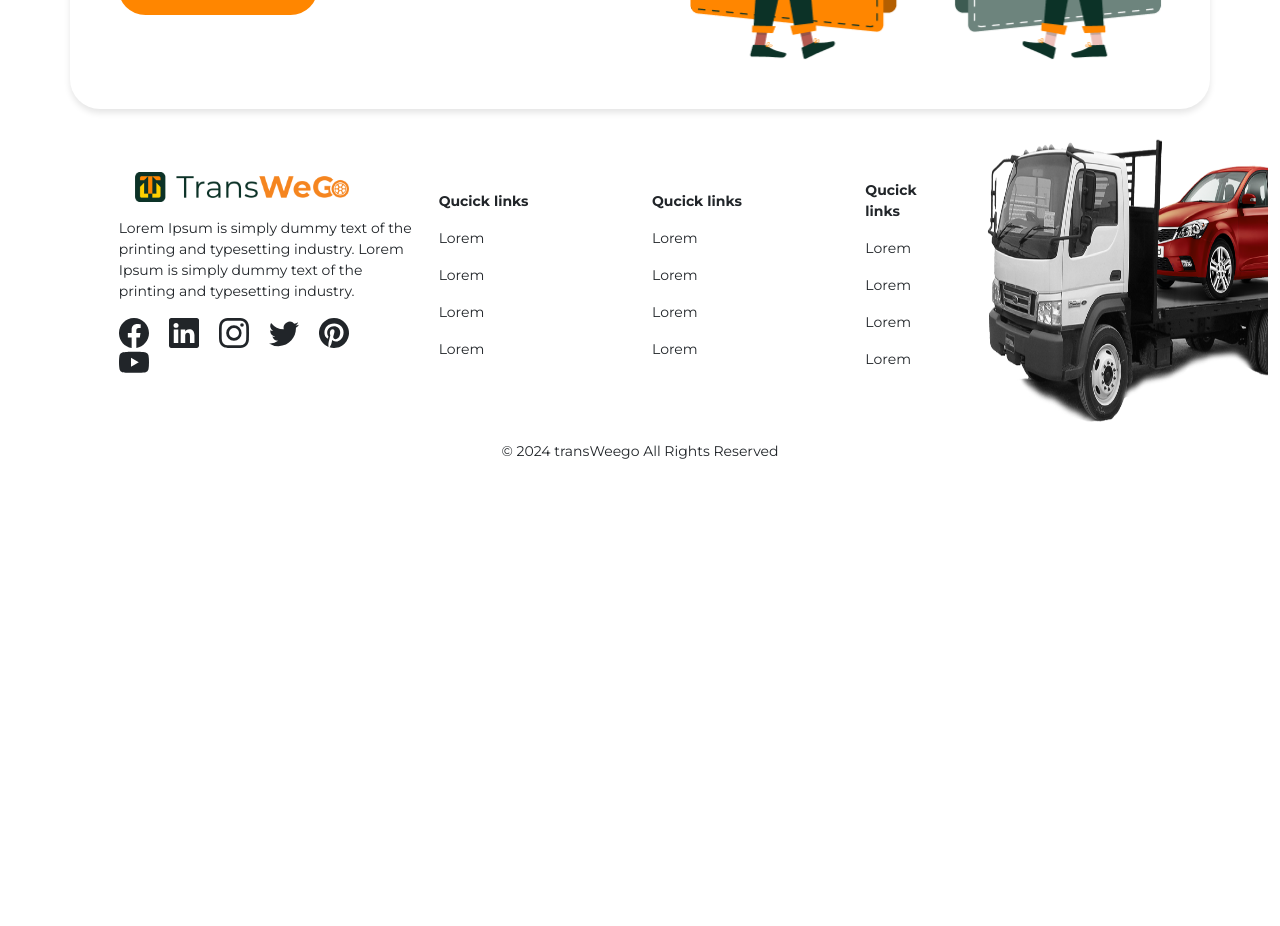
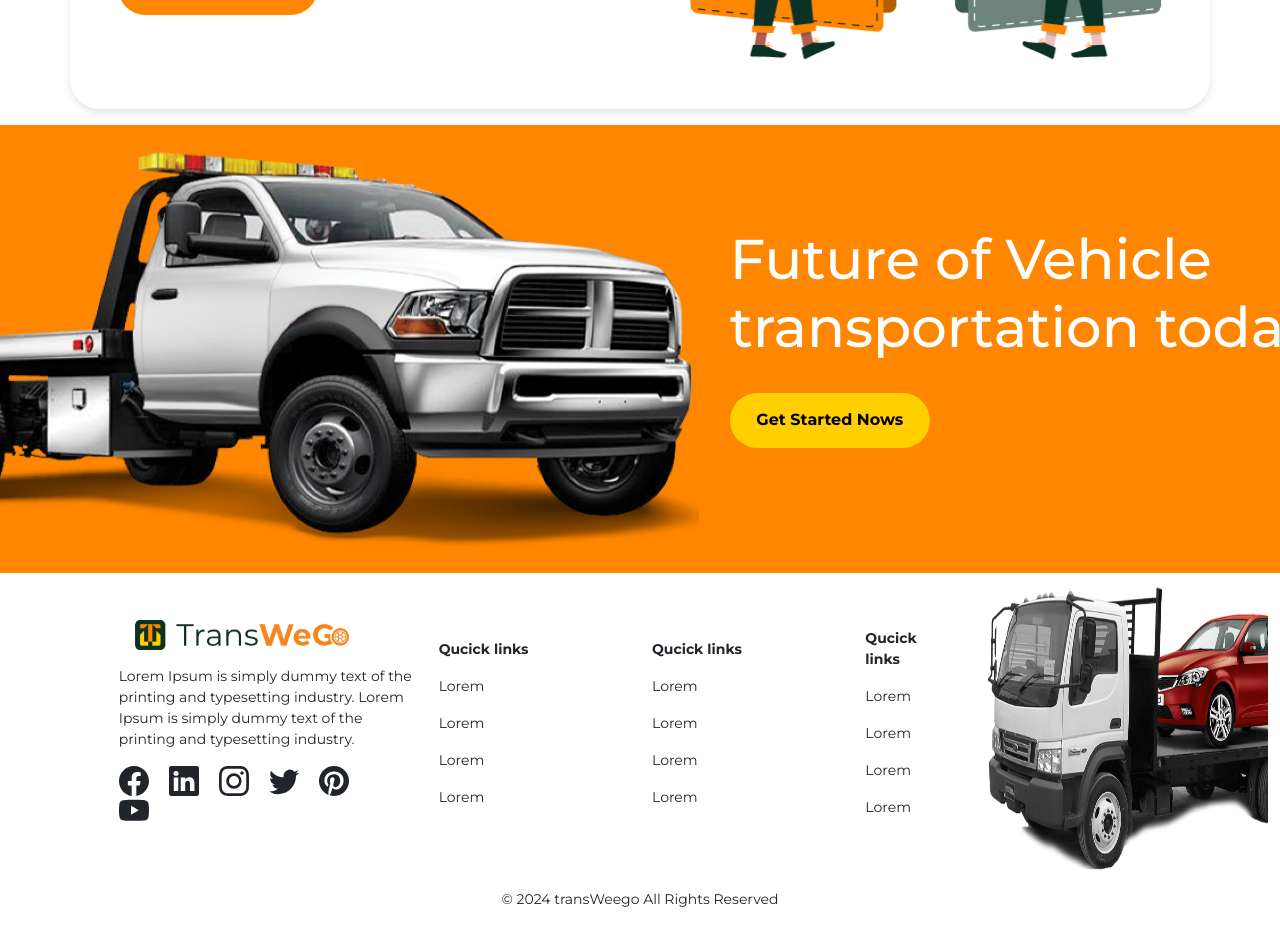
Before and after one commit to Shoaib-Akh/transweego, a React (Create React App) app: page /HowItWork in a window 1280 px wide. Shown: the part 3700-4626 px from the top of the page. Before the commit the page ends 4178 px from the top, so only its background shows below. Built offline with nearby package versions, Linux system fonts and the light colour scheme.

Commit message:
desig secreen 2

```diff
--- a/src/Screen/website/WesiteComponent/Fotter.js
+++ b/src/Screen/website/WesiteComponent/Fotter.js
@@ -10,12 +10,11 @@ import truck1 from "../../../assets/images/truck1.png"
 
 const Fotter = () => {
   return (
-< >
-<div className="section-6">
-        {/* <div className="row align-items-center p-0 ">
+<footer >
+
+        {/* <div className="row  section-6  p-0 ">
           <div className='col-md-6'>
 
-          <img src={truck1}   alt="car" />
           </div>
           <div className=" col-md-4" style={{}}>
             <h2 style={{ color: "#ffff", fontSize: "56px" }}>
@@ -29,6 +28,21 @@ const Fotter = () => {
               </button>
           </div>
         </div> */}
+      {/* </div> */}
+      <div style={{backgroundColor:"#ff8600", display:"flex",alignItems:"center"}} className='py-4'>
+
+        <img src={truck1}  alt="car" height={400} />
+        <div className=" col-md-4" style={{paddingLeft:30}}>
+            <h2 style={{ color: "#ffff", fontSize: "56px" , whiteSpace:"nowrap"}}>
+              Future of Vehicle
+              <br />
+              transportation today!
+            </h2>
+            <button className="btn yellow my-4" style={{ color: "black" }}><b>
+            Get Started Nows
+              </b>
+              </button>
+          </div>
       </div>
         <div className="row m-0  align-items-center justify-content-end">
 
@@ -94,7 +108,7 @@ const Fotter = () => {
         </div>
         <div className="text-center my-3"><p>© 2024 transWeego All Rights Reserved</p></div>
 
-      </>
+      </footer>
         )
     }
 
--- a/src/Screen/website/style.scss
+++ b/src/Screen/website/style.scss
@@ -194,6 +194,14 @@
 }
 .section-6 {
   background-color: #ff8600;
+  .col-md-6{
+    background-image: url("../../assets/images/truck1.png");
+padding: 0%;
+margin: 0%;
+    background-repeat: no-repeat;
+    background-size: cover;
+    // padding: 4rem 0;
+  }
 }
 // how it works start
 // sec 2
```
Also changed, not shown: src/assets/images/truck4.png (added).
